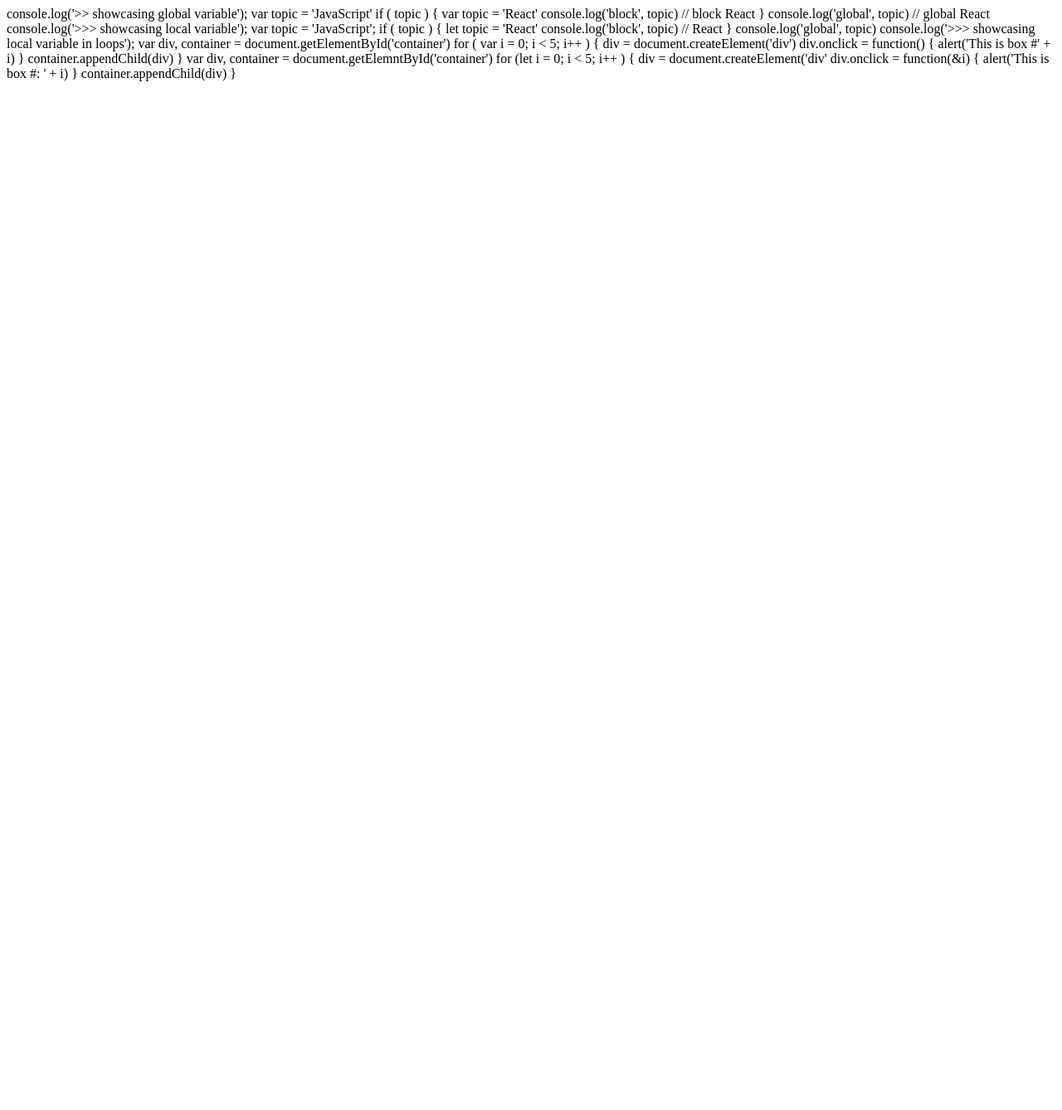
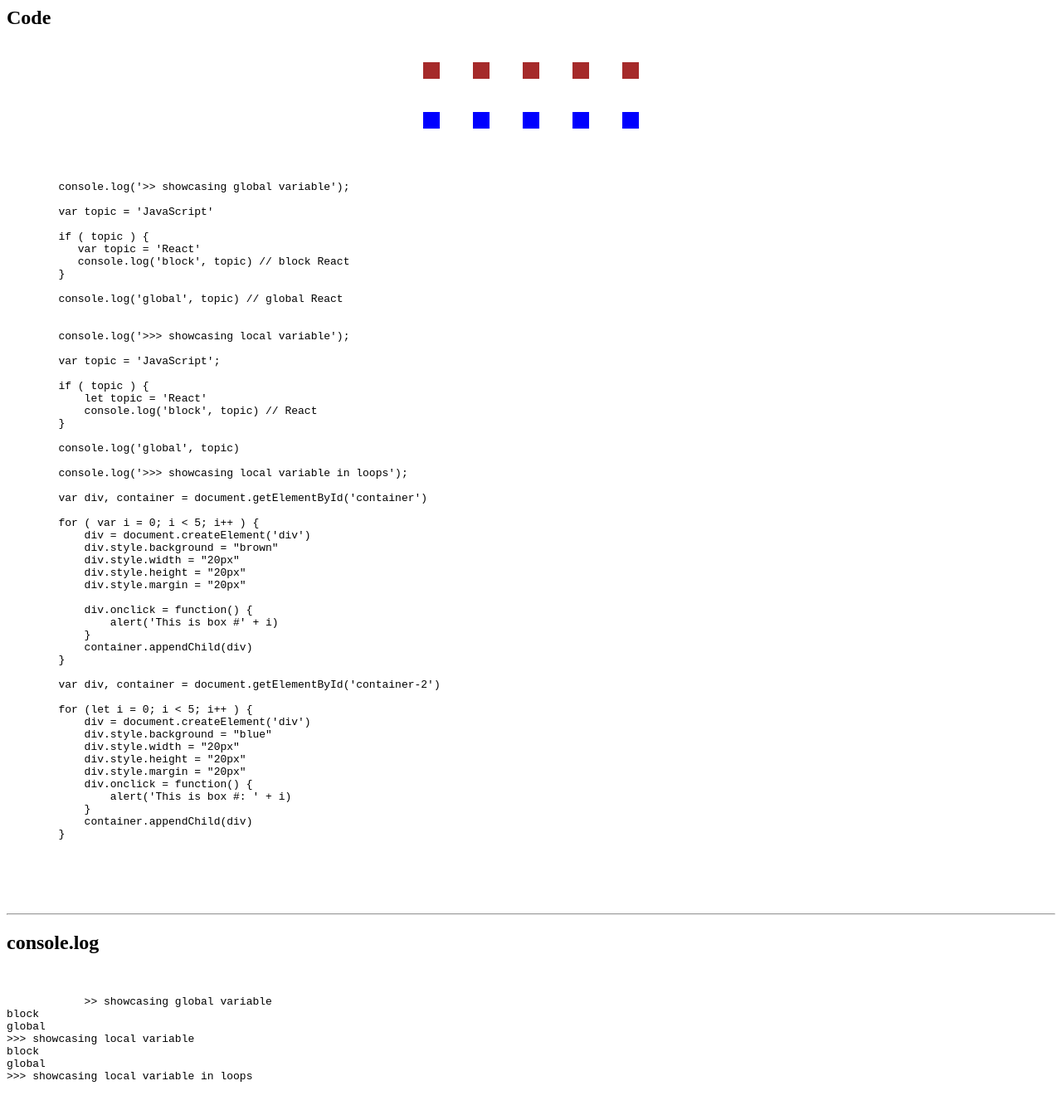
Before and after one commit to rdok/learning-react, a plain HTML site: page public/02-emerging-javascript/01-declaring-variables/2-let.html in a window 1280 px wide. Shown: the whole page at 83% size. Before the commit the page ends 800 px from the top, so only its background shows below. Drawn offline with Linux system fonts and the light colour scheme.

Commit message:
Create loop boxes showcasing difference between var and let.

```diff
--- a/public/02-emerging-javascript/01-declaring-variables/1-const.html
+++ b/public/02-emerging-javascript/01-declaring-variables/1-const.html
@@ -12,26 +12,15 @@
 
         <hr/>
 
-        <h2>Output</h2>
+        <h2>console.log</h2>
         <pre>
-            <div id="output">
+            <div id="console.log">
             </div>
         </pre>
 
 
-    <script>
-(function () {
-    var old = console.log;
-    var logger = document.getElementById('output');
-    console.log = function (message) {
-        if (typeof message == 'object') {
-            logger.innerHTML += (JSON && JSON.stringify ? JSON.stringify(message) : message) + '<br />';
-        } else {
-            logger.innerHTML += message + '<br />';
-        }
-    }
-})();
-    </script>
+    <script src="/logger.js"></script>
+
     <script id="script">
         var pizza = true
         pizza = false
@@ -40,15 +29,11 @@
 
         const pizza2 = true
 
-            console.log('Generates syntax error, with no print.')
+        console.log('Uncaught TypeError: Assignment to constant variable')
         pizza2 = false
     </script>
 
-        <script>
-            var script = document.getElementById("script").innerHTML;
+    <script src="/code-logger.js"></script>
 
-            document.getElementById("code").innerHTML = script
-
-        </script>
     </body>
 </html>
--- a/public/02-emerging-javascript/01-declaring-variables/2-let.html
+++ b/public/02-emerging-javascript/01-declaring-variables/2-let.html
@@ -1,3 +1,32 @@
+<html>
+
+    <body>
+        <h2>Code</h2>
+        <div id="container" style="display:flex; justify-content:center;">
+        </div>
+
+        <div id="container-2" style="display:flex; justify-content:center;">
+        </div>
+        <pre>
+            <div id="code">
+                ...
+            </div>
+
+        </pre>
+
+
+        <hr/>
+
+        <h2>console.log</h2>
+        <pre>
+            <div id="console.log">
+            </div>
+        </pre>
+
+
+    <script src="/logger.js"></script>
+
+    <script id="script">
         console.log('>> showcasing global variable');
 
         var topic = 'JavaScript'
@@ -27,18 +56,34 @@ var div, container = document.getElementById('container')
 
         for ( var i = 0; i < 5; i++ ) {
             div = document.createElement('div')
+            div.style.background = "brown"
+            div.style.width = "20px"
+            div.style.height = "20px"
+            div.style.margin = "20px"
+
             div.onclick = function() {
                 alert('This is box #' + i)
             }
             container.appendChild(div)
         }
 
-var div, container = document.getElemntById('container')
+        var div, container = document.getElementById('container-2')
 
         for (let i = 0; i < 5; i++ ) {
-    div = document.createElement('div'
-        div.onclick = function(&i) {
+            div = document.createElement('div')
+            div.style.background = "blue"
+            div.style.width = "20px"
+            div.style.height = "20px"
+            div.style.margin = "20px"
+            div.onclick = function() {
                 alert('This is box #: ' + i)
             }
             container.appendChild(div)
         }
+
+    </script>
+
+    <script src="/code-logger.js"></script>
+
+    </body>
+</html>
--- /dev/null
+++ b/public/code-logger.js
@@ -0,0 +1,3 @@
+var script = document.getElementById("script").innerHTML;
+
+document.getElementById("code").innerHTML = script
--- /dev/null
+++ b/public/logger.js
@@ -0,0 +1,11 @@
+(function () {
+    var old = console.log;
+    var logger = document.getElementById('console.log');
+    console.log = function (message) {
+        if (typeof message == 'object') {
+            logger.innerHTML += (JSON && JSON.stringify ? JSON.stringify(message) : message) + '<br />';
+        } else {
+            logger.innerHTML += message + '<br />';
+        }
+    }
+})();
```
Lines whose indentation alone changed are shown as unchanged.
